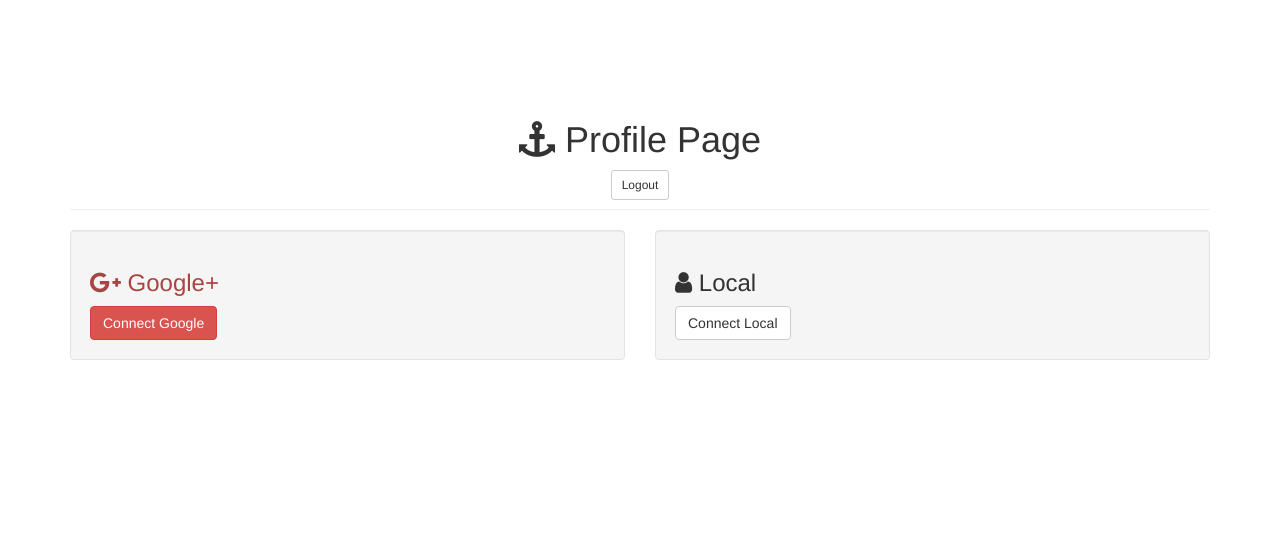
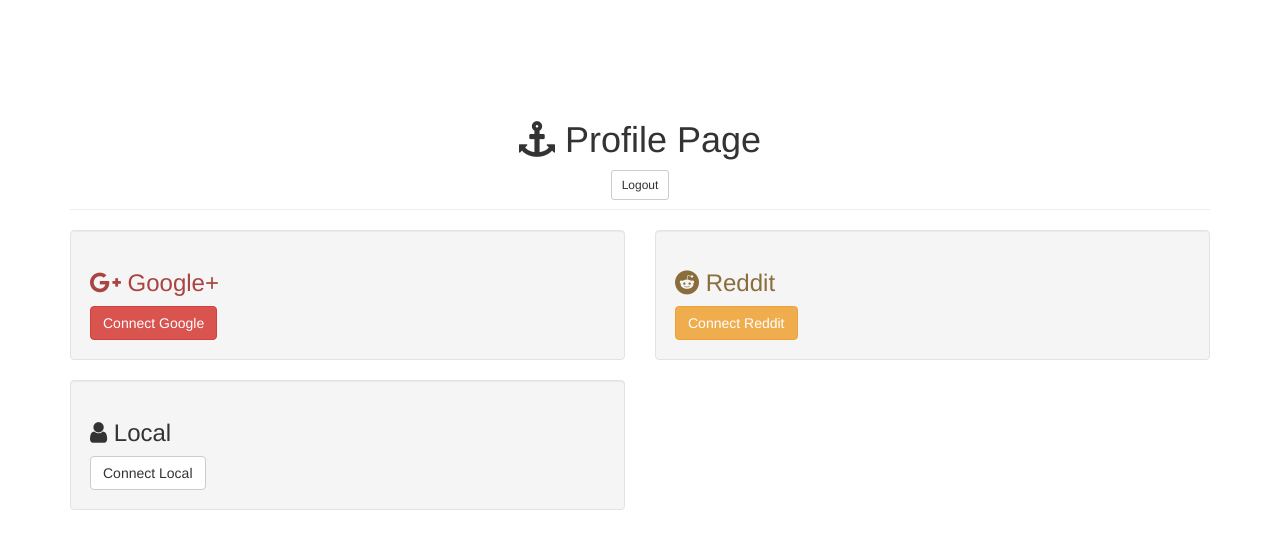
Before and after one commit to JasonLighthunter/KroegenTocht, a Node project: template views/profile.ejs in a window 1280 px wide. Shown: the top 549 px of the page. Run offline with Node 20 templates, Linux system fonts and the light colour scheme; the template is opened without the code that fills it, so the values that code supplies are empty; some libraries are stand-ins or nearby versions.

Commit message:
reddit auth and connect works !! new config folder required !!

```diff
--- a/server.js
+++ b/server.js
@@ -12,6 +12,7 @@
 var mongoose = require('mongoose');
 var passport = require('passport');
 var flash    = require('connect-flash');
+var crypto   = require('crypto');
 
 var morgan       = require('morgan');
 var cookieParser = require('cookie-parser');
@@ -37,9 +38,8 @@
 app.use(passport.initialize());
 app.use(passport.session()); // persistent login sessions
 app.use(flash()); // use connect-flash for flash messages stored in session
-
 // routes ======================================================================
-require('./app/routes.js')(app, passport); // load our routes and pass in our app and fully configured passport
+require('./app/routes.js')(app, passport, crypto); // load our routes and pass in our app and fully configured passport
 
 // launch ======================================================================
 app.listen(port);
--- a/views/connect-local.ejs
+++ b/views/connect-local.ejs
@@ -4,9 +4,9 @@
 <head>
     <title>Node Authentication</title>
     <link rel="stylesheet" href="//netdna.bootstrapcdn.com/bootstrap/3.0.2/css/bootstrap.min.css">
-    <link rel="stylesheet" href="//netdna.bootstrapcdn.com/font-awesome/4.0.3/css/font-awesome.min.css">
+    <link rel="stylesheet" href="//netdna.bootstrapcdn.com/font-awesome/4.7.0/css/font-awesome.min.css">
     <style>
-        body        { padding-top:80px; }
+        body { padding-top:80px; }
     </style>
 </head>
 <body>
--- a/views/index.ejs
+++ b/views/index.ejs
@@ -5,9 +5,9 @@
 <head>
     <title>Node Authentication</title>
     <link rel="stylesheet" href="//netdna.bootstrapcdn.com/bootstrap/3.0.2/css/bootstrap.min.css"> <!-- load bootstrap css -->
-    <link rel="stylesheet" href="//netdna.bootstrapcdn.com/font-awesome/4.0.3/css/font-awesome.min.css"> <!-- load fontawesome -->
+    <link rel="stylesheet" href="//netdna.bootstrapcdn.com/font-awesome/4.7.0/css/font-awesome.min.css"> <!-- load fontawesome -->
     <style>
-        body        { padding-top:80px; }
+        body { padding-top:80px; }
     </style>
 </head>
 <body>
@@ -20,6 +20,7 @@
         <a href="/login" class="btn btn-default"><span class="fa fa-user"></span> Local Login</a>
         <a href="/signup" class="btn btn-default"><span class="fa fa-user"></span> Local Signup</a>
         <a href="/auth/google" class="btn btn-danger"><span class="fa fa-google-plus"></span> Google</a>
+        <a href="/auth/reddit" class="btn btn-warning"><span class="fa fa-reddit"></span> Reddit</a>
     </div>
 
 </div>
--- a/views/login.ejs
+++ b/views/login.ejs
@@ -4,7 +4,7 @@
 <head>
     <title>Node Authentication</title>
     <link rel="stylesheet" href="//netdna.bootstrapcdn.com/bootstrap/3.0.2/css/bootstrap.min.css"> <!-- load bootstrap css -->
-    <link rel="stylesheet" href="//netdna.bootstrapcdn.com/font-awesome/4.0.3/css/font-awesome.min.css"> <!-- load fontawesome -->
+    <link rel="stylesheet" href="//netdna.bootstrapcdn.com/font-awesome/4.7.0/css/font-awesome.min.css"> <!-- load fontawesome -->
     <style>
         body        { padding-top:80px; }
     </style>
--- a/views/profile.ejs
+++ b/views/profile.ejs
@@ -4,7 +4,7 @@
 <head>
   <title>Node Authentication</title>
   <link rel="stylesheet" href="//netdna.bootstrapcdn.com/bootstrap/3.0.2/css/bootstrap.min.css">
-  <link rel="stylesheet" href="//netdna.bootstrapcdn.com/font-awesome/4.0.3/css/font-awesome.min.css">
+  <link rel="stylesheet" href="//netdna.bootstrapcdn.com/font-awesome/4.7.0/css/font-awesome.min.css">
   <style>
     body { padding-top:80px; word-wrap:break-word; }
   </style>
@@ -42,7 +42,26 @@
 
             </div>
         </div>
+      <!-- REDDIT INFORMATION -->
+        <div class="col-sm-6">
+            <div class="well">
+                <h3 class="text-warning"><span class="fa fa-reddit"></span> Reddit</h3>
 
+                <!-- check if the user has this token (is the user authenticated with this social account) -->
+                <% if (user.reddit.token) { %>
+                    <p>
+                        <strong>id</strong>: <%= user.reddit.id %><br>
+                        <strong>token</strong>: <%= user.reddit.token %><br>
+                        <strong>username</strong>: <%= user.reddit.username %>
+                    </p>
+
+                    <a href="/unlink/reddit" class="btn btn-danger">Unlink</a>
+                <% } else { %>
+                    <a href="/connect/reddit" class="btn btn-warning">Connect Reddit</a>
+                <% } %>
+
+            </div>
+        </div>
       <!-- LOCAL INFORMATION -->
         <div class="col-sm-6">
             <div class="well">
--- a/views/signup.ejs
+++ b/views/signup.ejs
@@ -4,7 +4,7 @@
 <head>
     <title>Node Authentication</title>
     <link rel="stylesheet" href="//netdna.bootstrapcdn.com/bootstrap/3.0.2/css/bootstrap.min.css"> <!-- load bootstrap css -->
-    <link rel="stylesheet" href="//netdna.bootstrapcdn.com/font-awesome/4.0.3/css/font-awesome.min.css"> <!-- load fontawesome -->
+    <link rel="stylesheet" href="//netdna.bootstrapcdn.com/font-awesome/4.7.0/css/font-awesome.min.css"> <!-- load fontawesome -->
     <style>
         body        { padding-top:80px; }
     </style>
```
Also changed, not shown: app/models/user.js (+13 -8 lines), app/routes.js (+49 -3 lines), package.json (+14 -15 lines).
